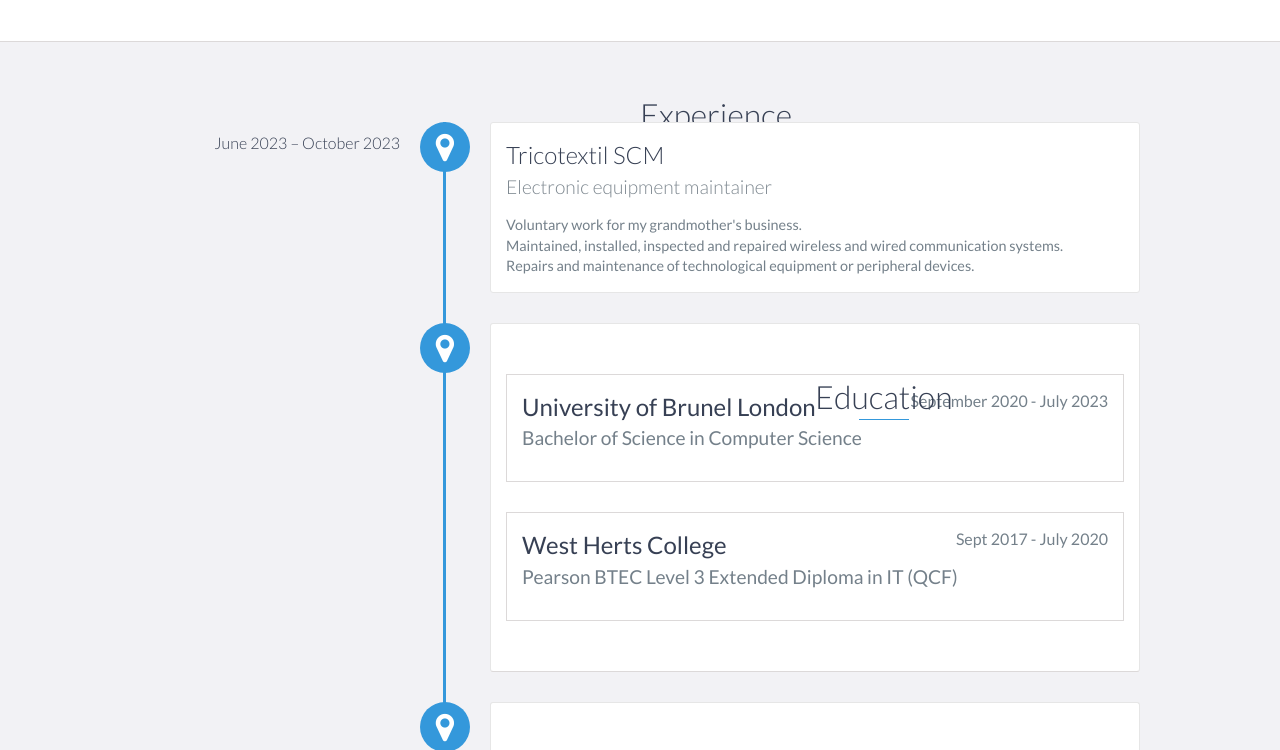
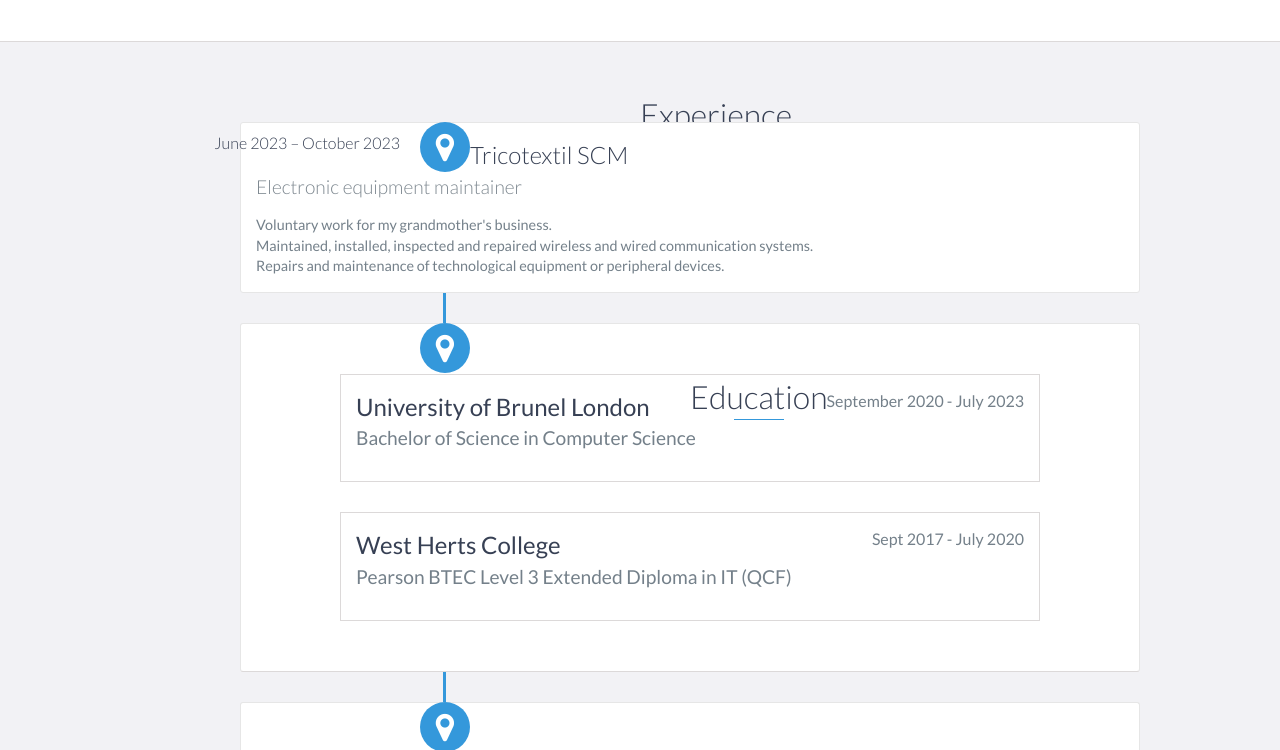
Before and after one commit to Pope134Zz/Pope134Zz.github.io, a website: page index.html in a window 1280 px wide. Shown: the part 1160-1910 px from the top of the page. Drawn offline with nearby package versions, Linux system fonts and the light colour scheme; files that its build step writes are made by us from their sources.

Commit message:
Update styles.scss

```diff
--- a/scss/styles.scss
+++ b/scss/styles.scss
@@ -506,7 +506,7 @@
 }
 
 .vtimeline-content {
-    margin-left: 350px;
+    margin-left: 100px;
     background: #fff;
     border: 1px solid #e6e6e6;
     padding: 15px;
```
